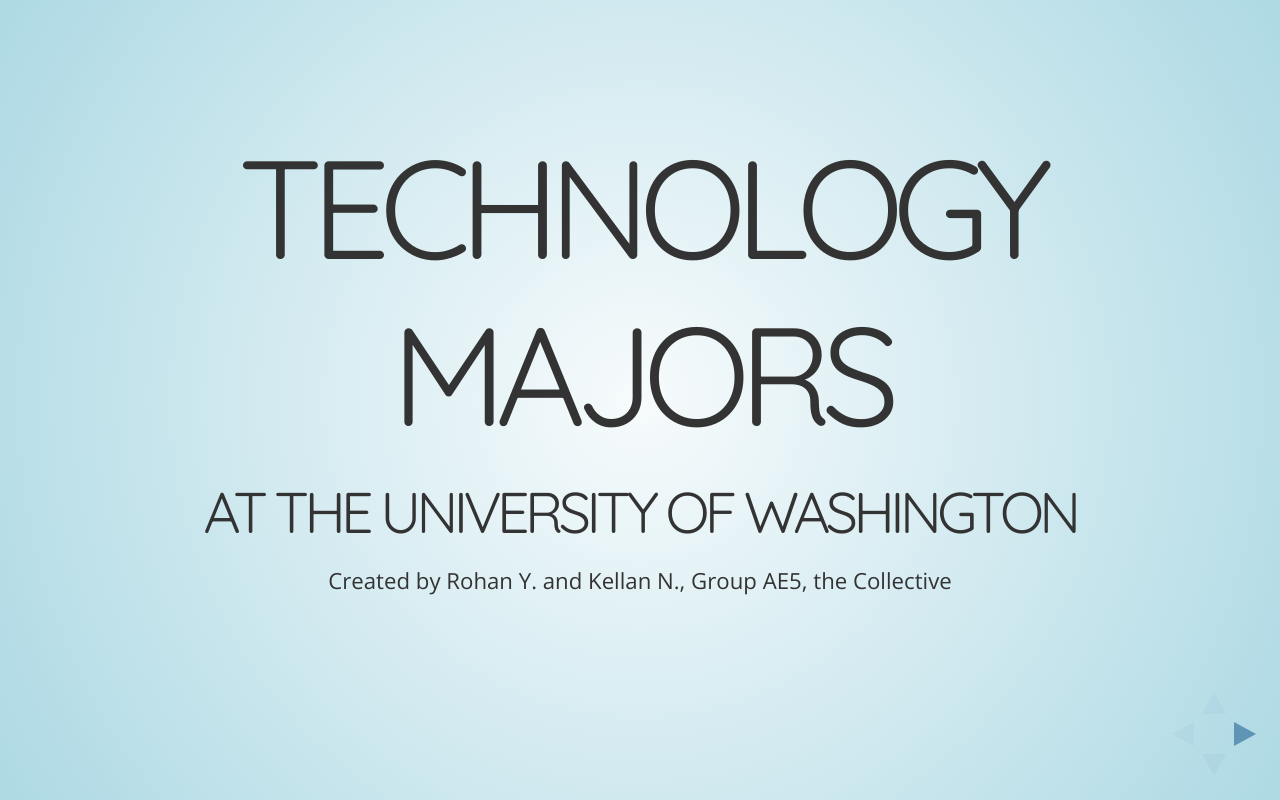
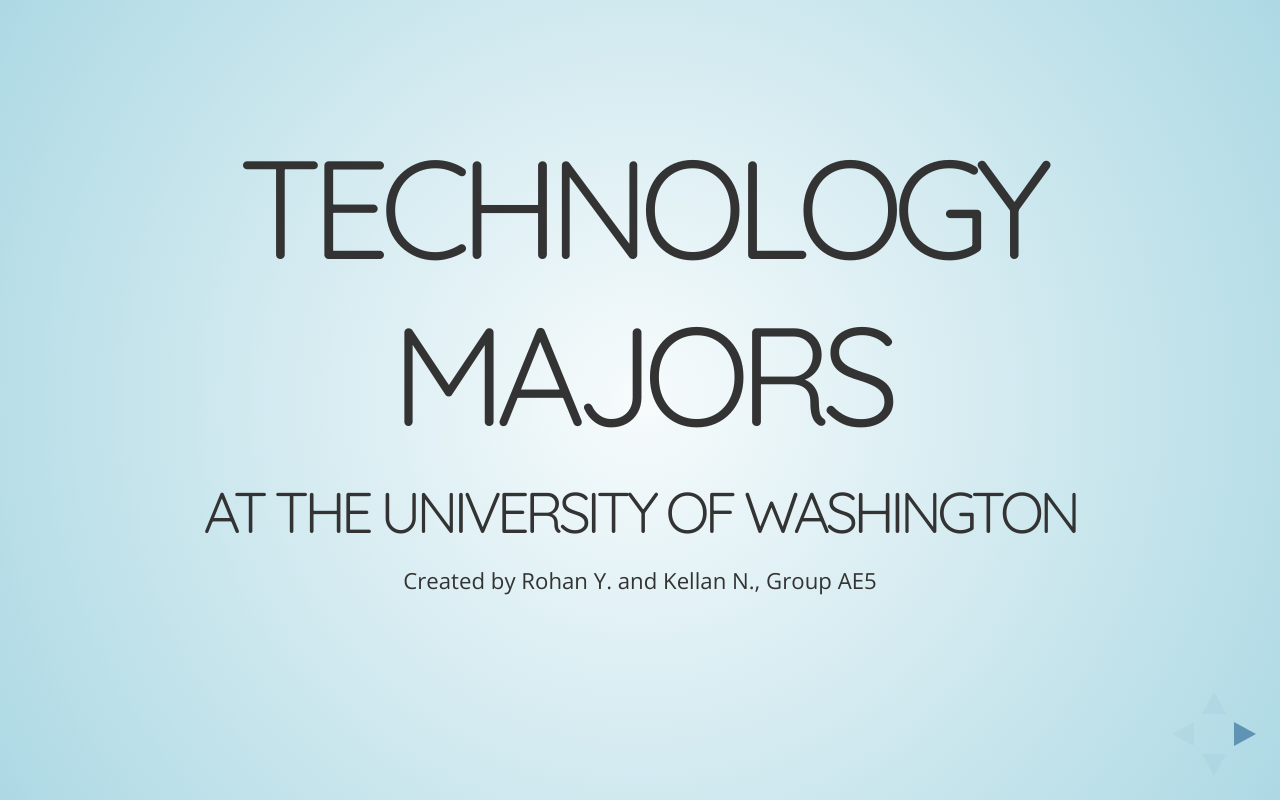
Before and after one commit to royels/uw-majors, a website: page index.html in a window 1280 px wide. Drawn offline with nearby package versions, Linux system fonts and the light colour scheme.

Commit message:
quick remove

```diff
--- a/index.html
+++ b/index.html
@@ -44,7 +44,7 @@
 				<h1>Technology Majors</h1>
 				<h3> at the University of Washington</h3>
 				<p>
-					<small>Created by Rohan Y. and Kellan N., Group AE5, the Collective</small>
+					<small>Created by Rohan Y. and Kellan N., Group AE5</small>
 				</p>
 			</section>
 			<section>
```
